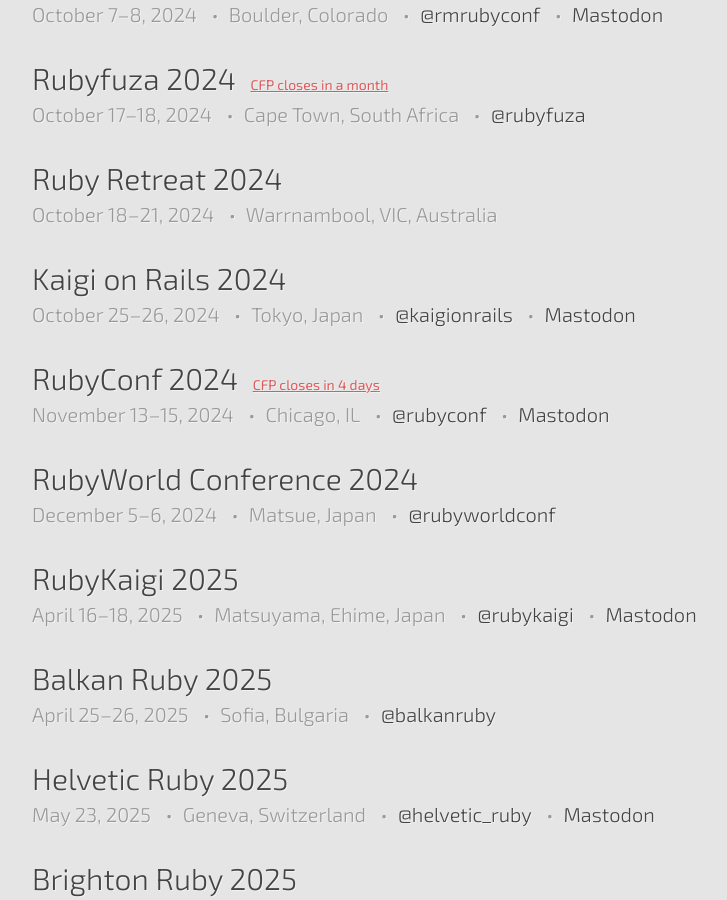
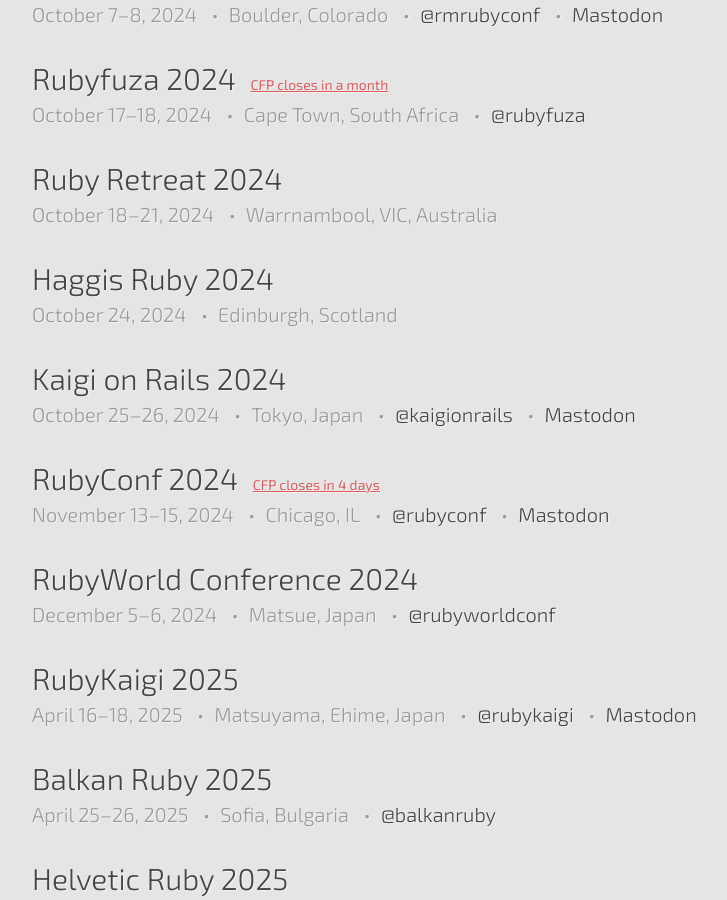
Before and after one commit to ruby-conferences/ruby-conferences.github.io, a Jekyll site: the page built from index.html, in a window 1280 px wide and 900 px high, scrolled down 1440 px. Shown: the whole window, without its empty margins (208-935 px from the left). Built offline with Jekyll 4.4.1, drawn with Linux system fonts in a browser that asks for light colours.

Commit message:
Add Haggis Ruby 2024

```diff
--- a/_data/conferences.yml
+++ b/_data/conferences.yml
@@ -2713,6 +2713,12 @@
   cfp_close_date: 2024-06-30
   cfp_link: https://sessionize.com/rocky-mountain-ruby
 
+- name: Haggis Ruby 2024
+  location: Edinburgh, Scotland
+  start_date: 2024-10-24
+  end_date: 2024-10-24
+  url: https://haggisruby.co.uk
+
 - name: Kaigi on Rails 2024
   location: Tokyo, Japan
   start_date: 2024-10-25
@@ -2732,7 +2738,6 @@
   cfp_close_date: 2024-07-08
   cfp_link: https://sessionize.com/rubyconf-2024/
 
-
 - name: RubyWorld Conference 2024
   location: Matsue, Japan
   start_date: 2024-12-05
```
